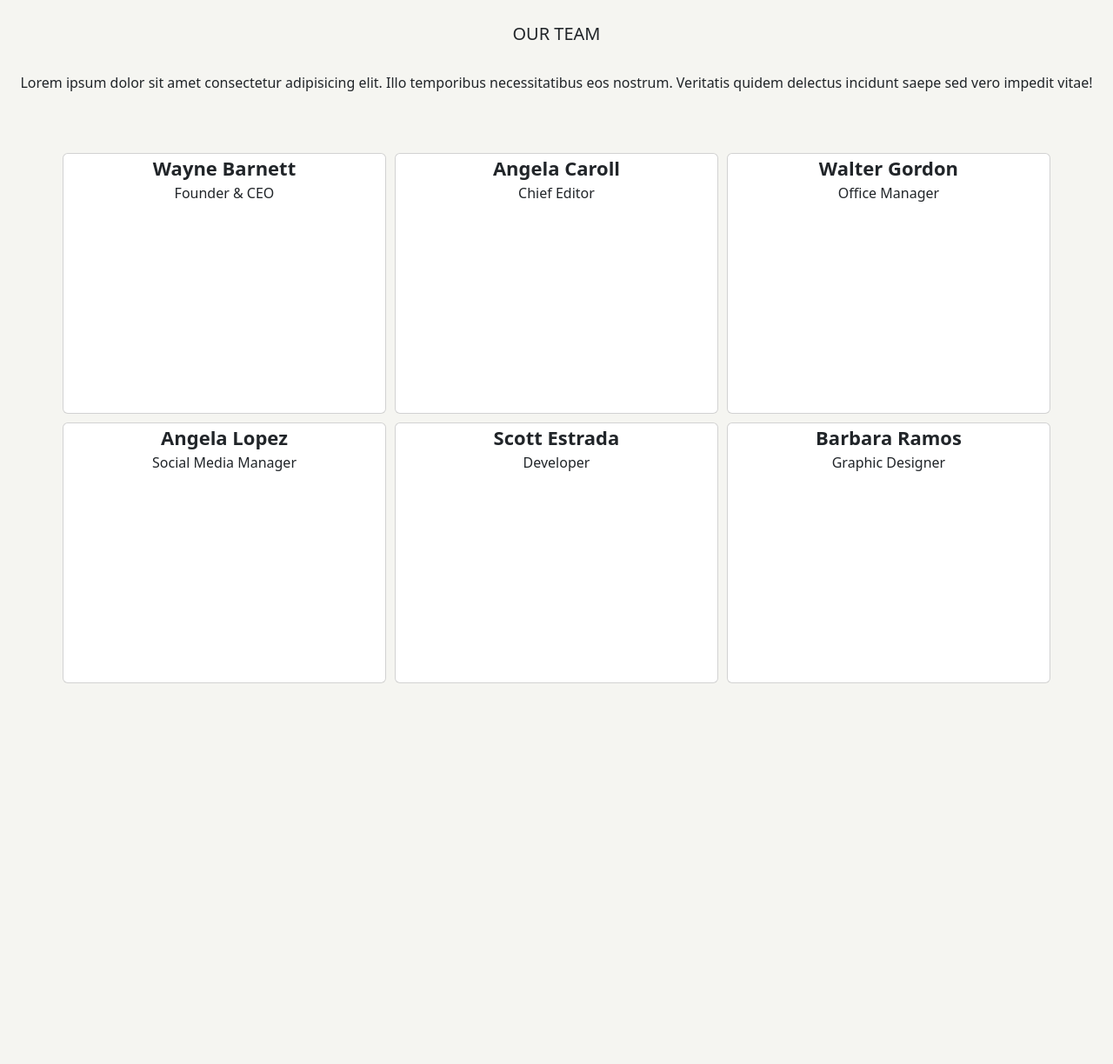
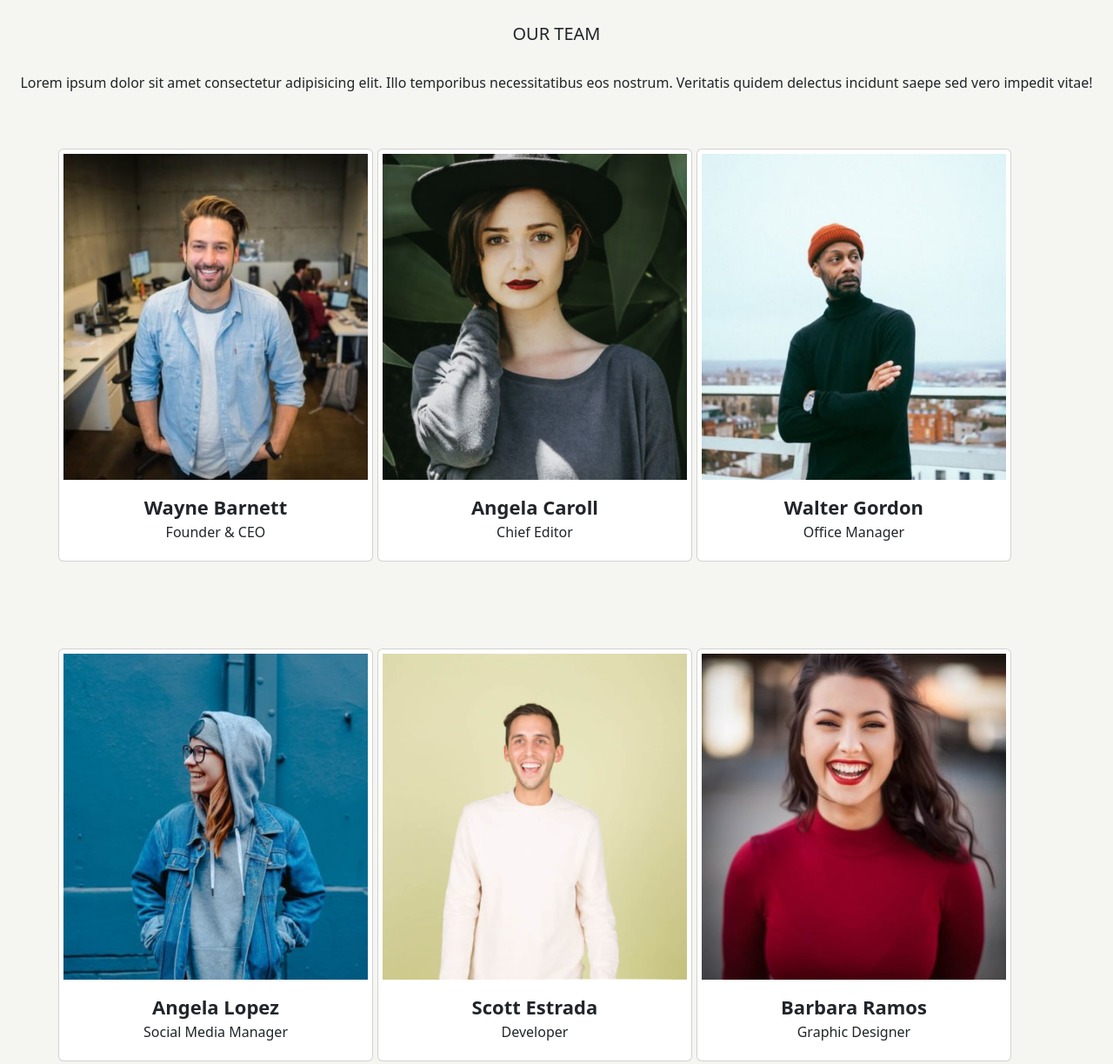
Before and after one commit to gaetanovenuto/js-our-team, a plain HTML site: page index.html in a window 1280 px wide. Shown: the part 45-1269 px from the top of the page at 87% size. Before the commit the page ends 836 px from the top, so only its background shows below. Drawn offline with nearby package versions, Linux system fonts and the light colour scheme.

Commit message:
Esercizio completato

```diff
--- a/css/layout.css
+++ b/css/layout.css
@@ -11,16 +11,19 @@
 #myContainer {
     display: flex;
     flex-wrap: wrap;
+
 }
 
 .card {
-    width: calc((100% / 3) - 10px);
-    height: 300px;
-    margin: 5px;
+    width: calc((100% / 3) - 20px);
+    height: 475px;
+    margin-right: 5px;
+    margin-bottom: 100px;
 }
 
-.member-img img {
-    max-height: 270px;
+.card img {
+    max-height: 100%;
+    padding: 5px;
     width: 100%;
 }
 
@@ -28,6 +31,7 @@
     text-align: center;
     display: flex;
     flex-direction: column;
+    padding-top: 10px;
 }
 
 .member-name {
--- a/js/scripts.js
+++ b/js/scripts.js
@@ -2,32 +2,32 @@ let ourTeam = [
     {
         "name": "Wayne Barnett",
         "role": "Founder & CEO",
-        "image": Image.src = '..img/wayne-barnett-found-ceo.jpg'
+        "image": 'img/wayne-barnett-founder-ceo.jpg'
     },
     {
         "name": "Angela Caroll",
         "role": "Chief Editor",
-        "image": 'angela-caroll-chief-editor.jpg'
+        "image": 'img/angela-caroll-chief-editor.jpg'
     },
     {
         "name": "Walter Gordon",
         "role": "Office Manager",
-        "image": 'walter-gordon-office-manager.jpg'
+        "image": 'img/walter-gordon-office-manager.jpg'
     },
     {
         "name": "Angela Lopez",
         "role": "Social Media Manager",
-        "image": 'angela-lopez-social-media-manager.jpg'
+        "image": 'img/angela-lopez-social-media-manager.jpg'
     },
     {
         "name": "Scott Estrada",
         "role": "Developer",
-        "image": 'scott-estrada-developer.jpg'
+        "image": 'img/scott-estrada-developer.jpg'
     },
     {
         "name": "Barbara Ramos",
         "role": "Graphic Designer",
-        "image": 'barbara.ramos-graphic-designer.jpg'
+        "image": 'img/barbara-ramos-graphic-designer.jpg'
     },
 
 ]
@@ -70,7 +70,7 @@ for (i = 0; i < ourTeam.length; i++) {
 
     let myImage = document.createElement('img');
     myImage.classList.add('member-img');
-    myImage.innerHTML = ourTeam[i].image;
+    myImage.setAttribute("src", ourTeam[i].image);
 
     myContainer.append(myCard);
 
```
Also changed, not shown: index.html (line endings or trailing spaces).
